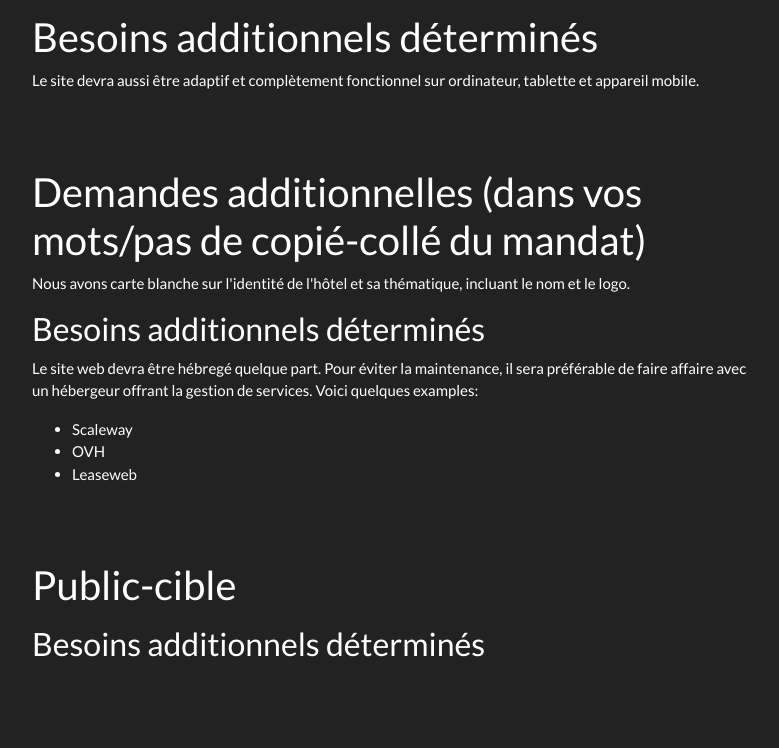
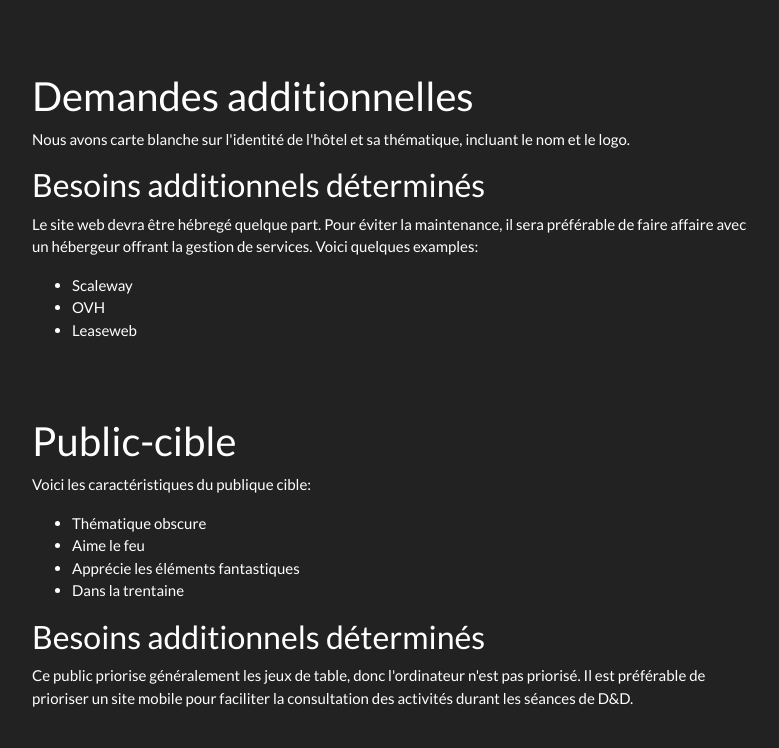
Before and after one commit to Snowhite27/synthese_auberge, a plain HTML site: page besoins.html in a window 1280 px wide. Shown: the part 1729-2477 px from the top of the page, without its empty margins (8-787 px from the left). Before the commit the page ends 2441 px from the top, so only its background shows below. Drawn offline with nearby package versions, Linux system fonts and the light colour scheme.

Commit message:
Modification besoins.html
Ajout du public cible

```diff
--- a/besoins.html
+++ b/besoins.html
@@ -48,7 +48,7 @@
     </header>
     <main>
         <section>
-            <h2>Demande globale (dans vos mots/pas de copié-collé du mandat)</h2>
+            <h2>Demande globale</h2>
             <p>Nous avons été approché par une auberge pour créer un site web propre à leur image. La conception du site dépend des différentes demandes de chaque département. Voici un résumé du mandat:</p>
             <ul>
                 <li>Choisir l'identité (nom, logo, mood board)</li>
@@ -72,7 +72,7 @@
             </ul>
         </section>
         <section>
-            <h2>Demandes spécifiques des clients (dans vos mots/pas de copié-collé du mandat)</h2>
+            <h2>Demandes spécifiques des clients</h2>
 
             <h3>Directeur de l'hôtel</h3>
             <p>Le site web doit être fait sans l'utilisation de CMS, soit fait "from scratch". De plus, le site doit avoir un bon référencement, alors une attention particulière doit être portée sur cet aspect. Une zone administration devra aussi être créée pour gérer les utilisateurs.</p>
@@ -104,7 +104,7 @@
 
         </section>
         <section>
-            <h2>Demandes additionnelles (dans vos mots/pas de copié-collé du mandat)</h2>
+            <h2>Demandes additionnelles</h2>
             <p>Nous avons carte blanche sur l'identité de l'hôtel et sa thématique, incluant le nom et le logo.</p>
 
             <h3>Besoins additionnels déterminés</h3>
@@ -117,8 +117,15 @@
         </section>
         <section>
             <h2>Public-cible</h2>
-            <p></p>
+            <p>Voici les caractéristiques du publique cible:</p>
+            <ul>
+                <li>Thématique obscure</li>
+                <li>Aime le feu</li>
+                <li>Apprécie les éléments fantastiques</li>
+                <li>Dans la trentaine</li>
+            </ul>
             <h3>Besoins additionnels déterminés</h3>
+            <p>Ce public priorise généralement les jeux de table, donc l'ordinateur n'est pas priorisé. Il est préférable de prioriser un site mobile pour faciliter la consultation des activités durant les séances de D&D.</p>
         </section>
     </main>
 </body>
```
